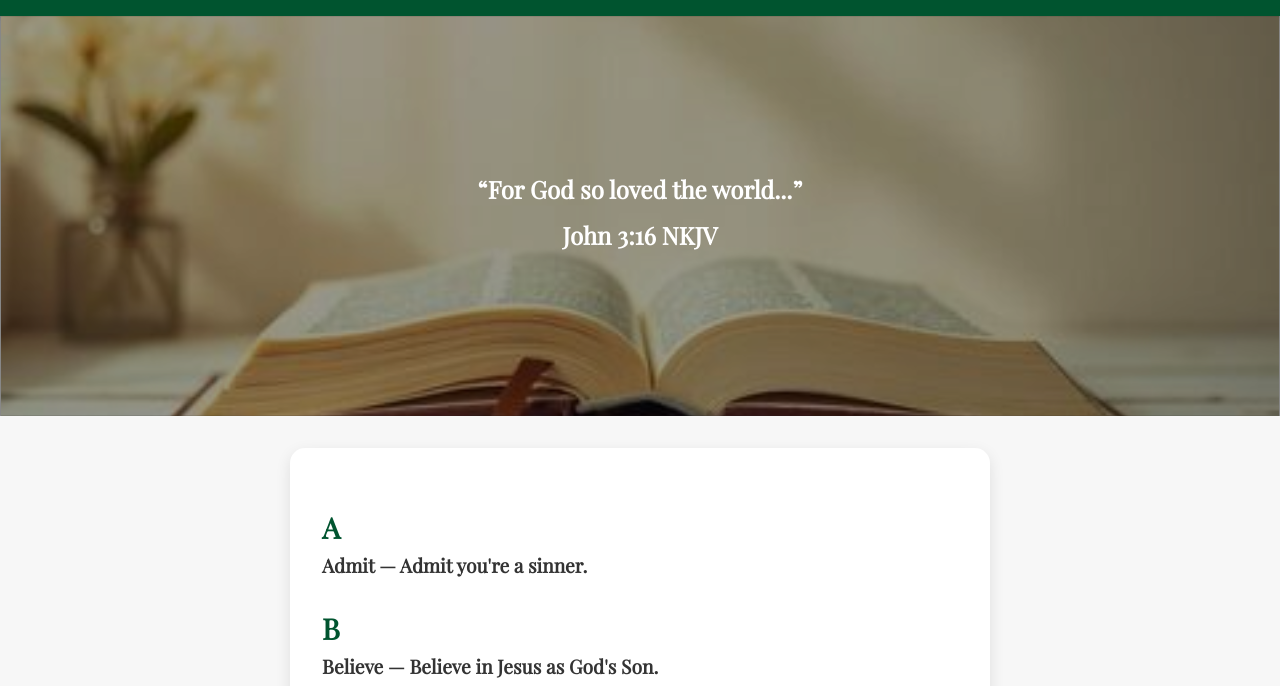
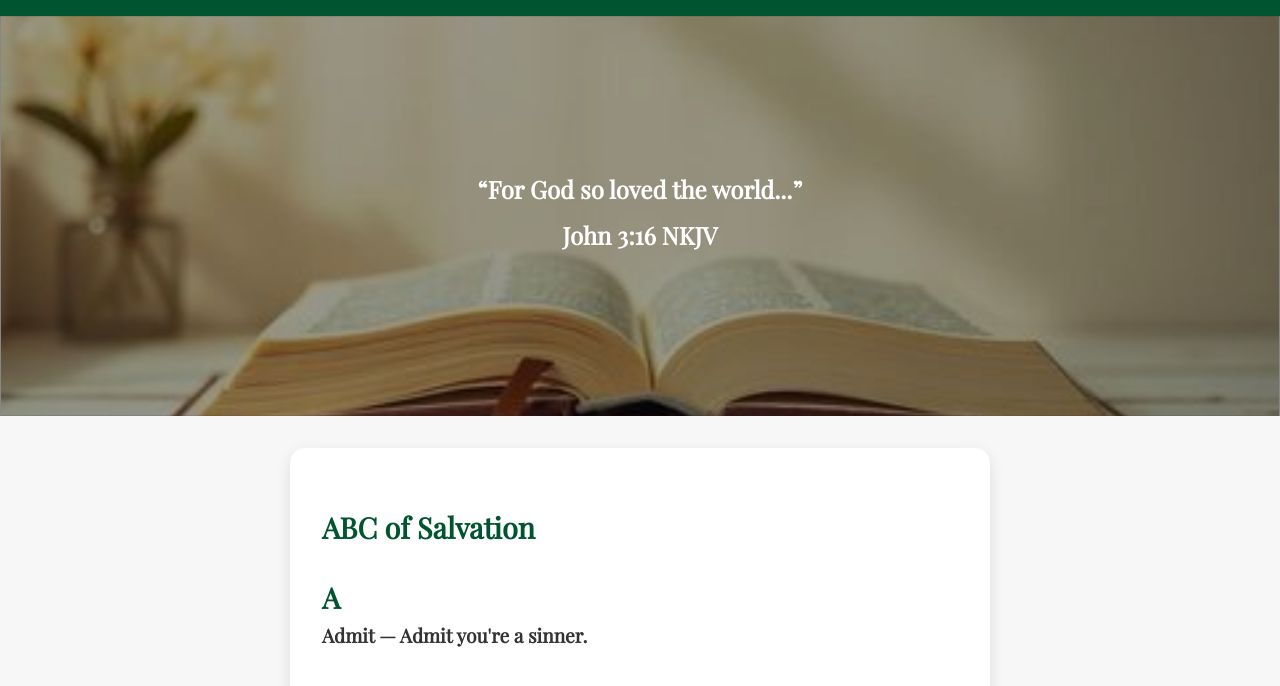
Before and after one commit to PROJECT-JOHN3E/projectjohn3e, a plain HTML site: page index.html in a window 1280 px wide. Shown: the part 112-798 px from the top of the page. Drawn offline with nearby package versions, Linux system fonts and the light colour scheme.

Commit message:
Update index.html

```diff
--- a/index.html
+++ b/index.html
@@ -17,6 +17,7 @@
   </section>
 
   <section class="abcs">
+    <h2>ABC of Salvation</h2>
     <h2>A</h2>
     <h3>Admit — Admit you're a sinner.</h3>
 
```
